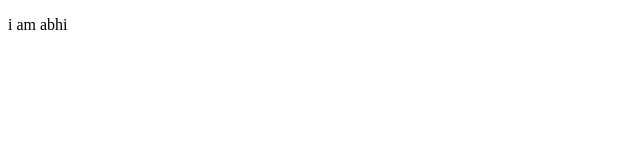
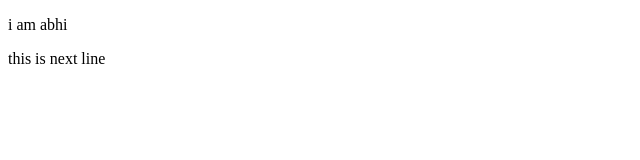
Before and after one commit to AbhishekGajage/weather_app, a plain HTML site: page index.html in a window 1280 px wide. Shown: the full height of the page, 0-640 px from the left. Drawn offline with Linux system fonts and the light colour scheme.

Commit message:
initial commit

```diff
--- a/index.html
+++ b/index.html
@@ -7,5 +7,6 @@
 </head>
 <body>
     <p>i am abhi</p>
+    <p>this is next line</p>
 </body>
 </html>
```
